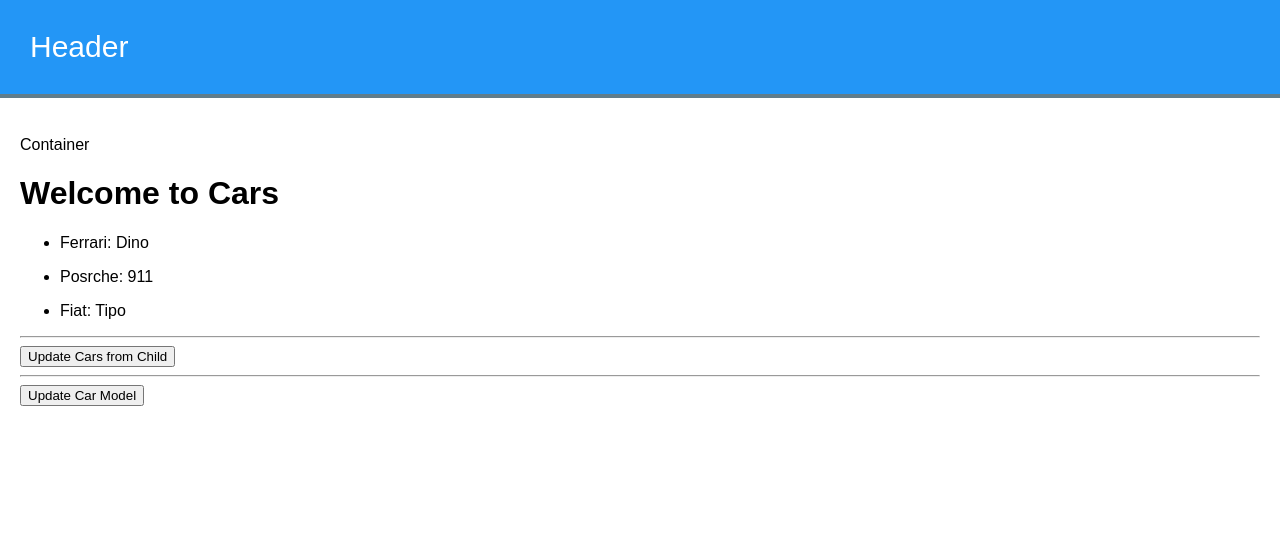
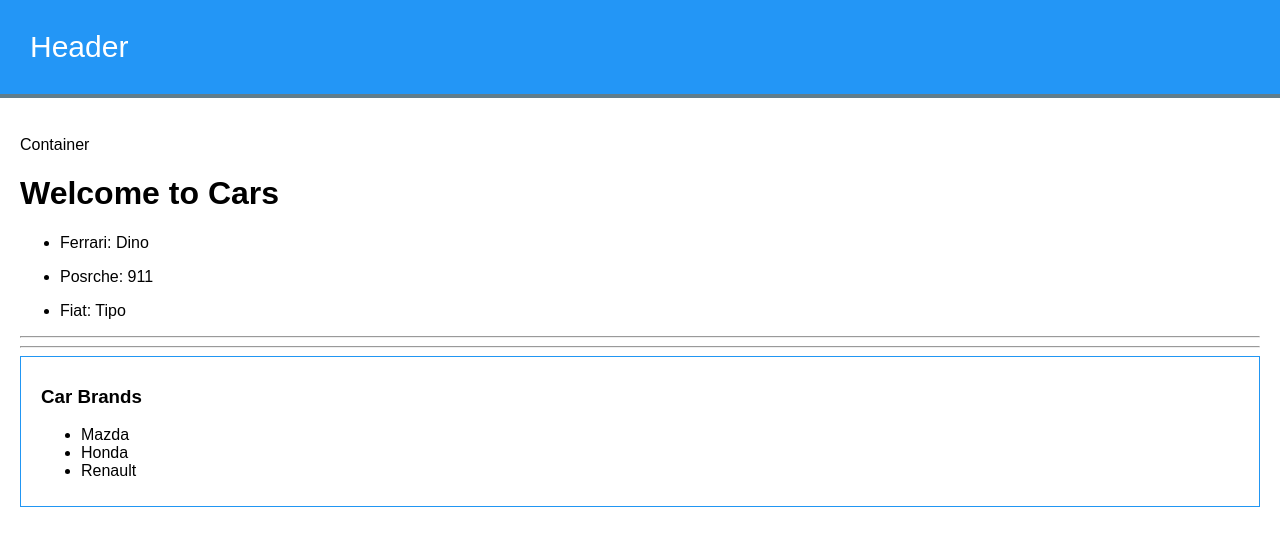
Before and after one commit to zuvy/vue-course, a Vue app: page / in a window 1280 px wide. Shown: the top 546 px of the page. Built offline with nearby package versions, Linux system fonts and the light colour scheme.

Commit message:
regular slots.

```diff
--- a/src/App.vue
+++ b/src/App.vue
@@ -5,45 +5,41 @@
       Container
       <Cars/>
       <hr/>
-      <button @click="updateCar">Update Car Model</button>
-  <!-- still able to access the const cars object -->
-      <!-- {{ cars[0].model }} -->
+      <CarBrands>
+      <!-- Vue's version of page fragments
+           Using opening and closing tags for a component makes a "Slot", content in the slot will be rendered on the child components
+           Called on the child component with the <slot></slot> tag
+
+           The only way to update this is to pass a prop to the child that triggers a function here on the parent component that will update the state of the brands const.
+
+           Best for static content you want to pass from the parent component to children.
+      -->
+        <ul>
+          <li v-for="(brand, index) in brands" :key="index">
+            {{ brand }}
+          </li>
+        </ul>
+      </CarBrands>
     </div>
   </div>
 </template>
 
 <script setup>
-  // using reactive since we are working with objects (ref has more overhead)
   import { reactive, provide } from 'vue';
   import Cars from './components/Cars/index.vue';
+  import CarBrands from './components/Cars/brands.vue';
 
- // using the const lets the object remain available h
+  const brands = reactive(['Mazda', 'Honda', 'Renault'])
+
   const cars = reactive([
     { model: 'Dino', brand: 'Ferrari'},
     { model: '911', brand: 'Posrche'},
     { model: 'Tipo', brand: 'Fiat'}
   ])
-  // can stil update reactive content dynamically.
-  // if we "provide" it, we can update from the child component
-  const updateCar = () => {
-    cars[1].model = 'Carerra';
-  }
 
-  provide('cars', {
-    cars,
-    updateCar
-  });
-
- // can "provide" direct access to the cars object with the following syntax istead of using a const.
- // but this makes it unavaiable on the App component.
- // provide ('cars',[
- //   { model: 'Dino', brand: 'Ferrari'},
- //   { model: '911', brand: 'Posrche'},
- //   { model: 'Tipo', brand: 'Fiat'}
- //libx32 ])
+  provide('cars', cars);
 </script>
 
-<!-- style tags are global no matter what component you put it in unless you scope it -->
 <style>
   body {
     padding: 0;
--- /dev/null
+++ b/src/components/Cars/brands.vue
@@ -0,0 +1,14 @@
+<template>
+  <div class="car_brands">
+    <h3>Car Brands</h3>
+    <!-- This slot renders from the <CarBrands></CarBrands> slot on the App.vue component. -->
+    <slot></slot>
+  </div>
+</template>
+
+<style>
+  .car_brands {
+    border: 1px solid #2196f3;
+    padding: 10px 20px;
+  }
+</style>
--- a/src/components/Cars/list.vue
+++ b/src/components/Cars/list.vue
@@ -7,14 +7,10 @@
       </li>
     </ul>
     <hr/>
-    <!-- updateCar is a function provided from the App.vue component, so this click event will trigger the funcion there -->
-    <button @click="updateCar">Update Cars from Child</button>
   </div>
 </template>
 
 <script setup>
-  // this is all that's needed to provide the cars props from the App.vue component.
   import { inject } from 'vue';
-  // provided cars object and the function to update the car fromm the child.
-  const { cars, updateCar } = inject('cars');
+  const cars = inject('cars');
 </script>
```
